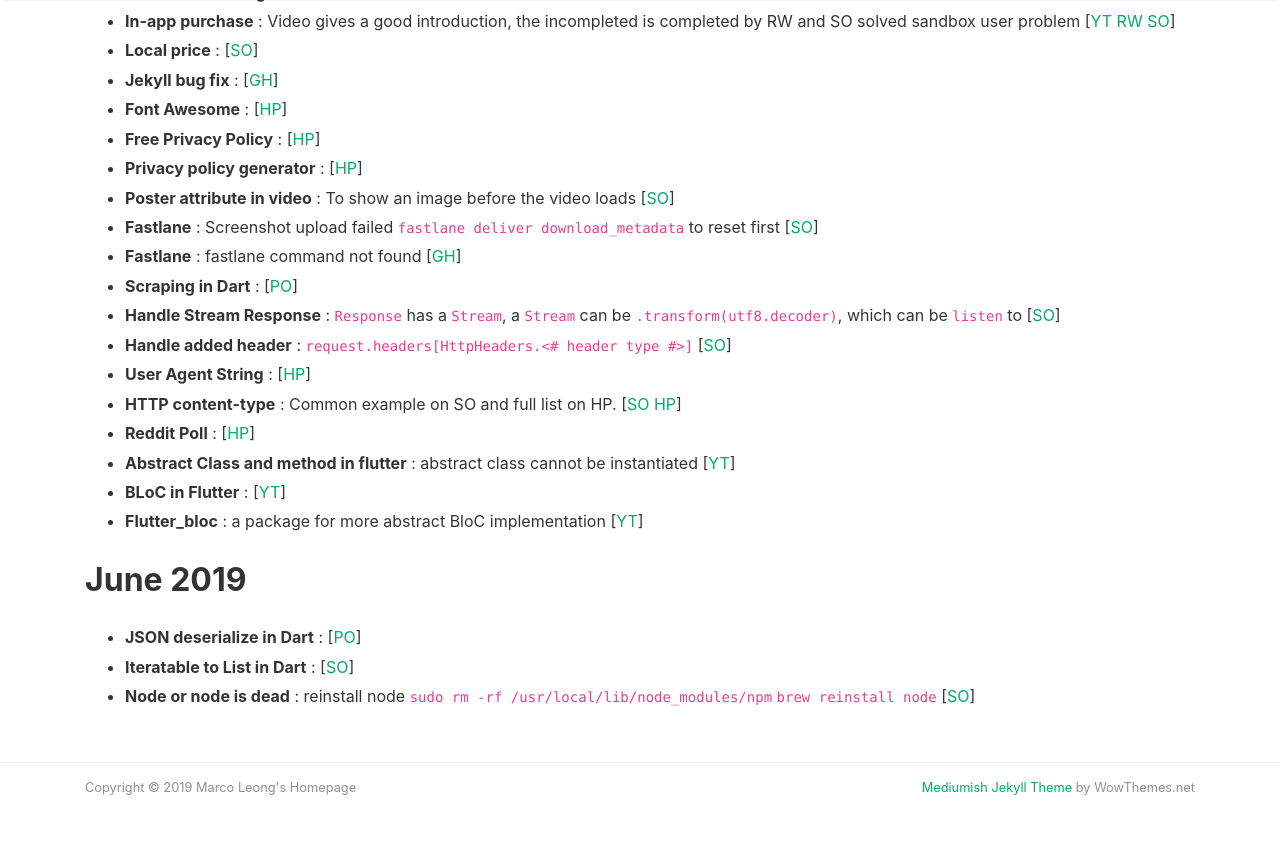
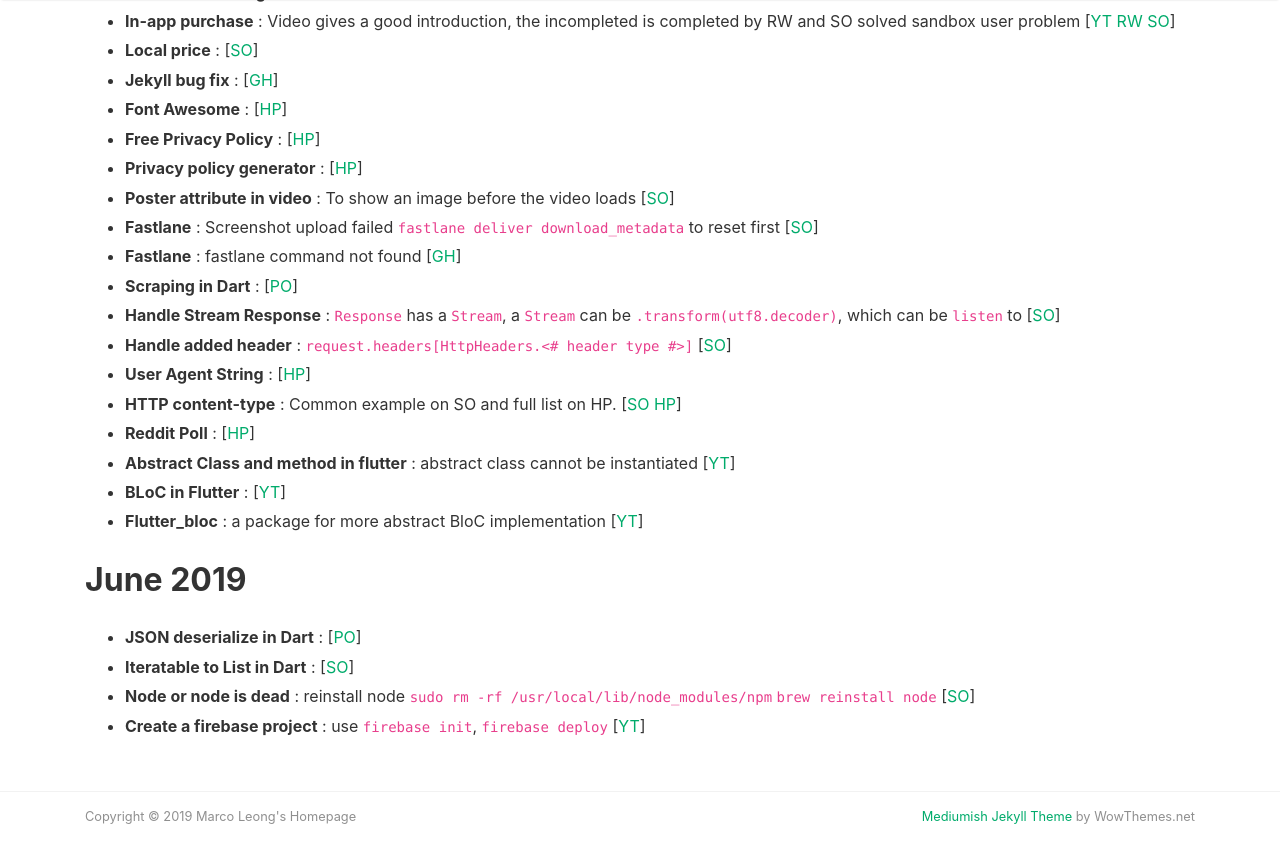
Before and after one commit to MarcoLeongDev/MarcoLeongDev.github.io, a Jekyll site: the page built from journey.md, in a window 1280 px wide and 900 px high, scrolled down 1654 px. Shown: the top 863 px of the window. Built offline with Jekyll 4.4.1, drawn with Linux system fonts in a browser that asks for light colours; nearby versions of some CDN libraries; our own code applies the rules of GitHub Pages for plain Markdown files.

Commit message:
Update journey.md

```diff
--- a/journey.md
+++ b/journey.md
@@ -53,6 +53,7 @@
 - **Iteratable to List in Dart** : [[SO](https://stackoverflow.com/questions/50090168/how-to-convert-an-iterable-of-type-x-to-type-y-re-iterablewordpair-to-iterabl)]
 - **Node or node is dead** : reinstall node `sudo rm -rf /usr/local/lib/node_modules/npm`
 `brew reinstall node` [[SO](https://stackoverflow.com/questions/44363066/error-cannot-find-module-lib-utils-unsupported-js-while-using-ionic)]
+- **Create a firebase project** : use `firebase init`, `firebase deploy` [[YT](https://www.youtube.com/watch?time_continue=534&v=DYfP-UIKxH0)]
 
 
 <!-- - <details><summary>App Auto landing page</summary> settled on auto landing <a href="https://github.com/emilbaehr/automatic-app-landing-page">[GH]</a></details> -->
```
